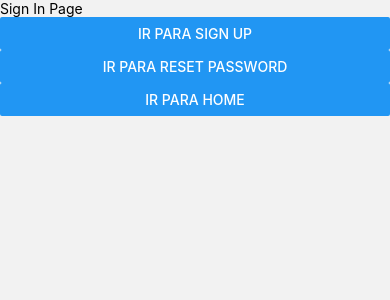
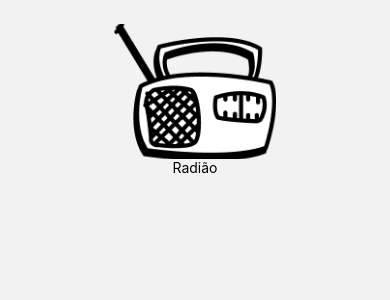
Before and after one commit to arm-software-inc/tuneradio.mbl, a React Native app: screen /SignIn in a window 390 px wide. Shown: the top 300 px of the page. Built offline with nearby package versions, Linux system fonts and the light colour scheme.

Commit message:
testing imager file

```diff
--- a/src/components/Container/styles.ts
+++ b/src/components/Container/styles.ts
@@ -1,8 +1,12 @@
+import { Platform, StatusBar } from "react-native";
+
 import styled from "styled-components/native";
-import { Platform, StatusBar } from "react-native";
 
 const isAndroid = Platform.OS === "android";
 
 export const ContainerView = styled.SafeAreaView`
+  display: flex;
+  align-items: center;
+  justify-content: center;
   margin-top: ${isAndroid ? `${StatusBar.currentHeight}px` : "0"};
 `;
--- a/src/pages/SignIn/index.tsx
+++ b/src/pages/SignIn/index.tsx
@@ -1,22 +1,17 @@
-import { Text, Button } from "react-native";
+import { Text, Button, Image } from "react-native";
 import { ContainerView } from "../../components/Container/styles";
 
-export function SignIn({ navigation }) {
+import { Logo } from "./styles";
+
+export function SignIn({ navigation }: any) {
   return (
     <ContainerView>
-      <Text>Sign In Page</Text>
-      <Button
+      <Logo source={require("../../assets/icons/Icon.png")} />
+      <Text>Radião</Text>
+      {/* <Button
         title="Ir para Sign Up"
         onPress={() => navigation.navigate("SignUp")}
-      />
-      <Button
-        title="Ir para Reset Password"
-        onPress={() => navigation.navigate("ResetPassword")}
-      />
-      <Button
-        title="Ir para Home"
-        onPress={() => navigation.navigate("Home")}
-      />
+      /> */}
     </ContainerView>
   );
 }
--- a/src/pages/SignIn/styles.ts
+++ b/src/pages/SignIn/styles.ts
@@ -0,0 +1,7 @@
+import styled from "styled-components/native";
+
+export const Logo = styled.Image`
+  margin-top: 24px;
+  width: 161.47px;
+  height: 135.03px;
+`;
```
Also changed, not shown: src/assets/icons/Icon.png (added).
